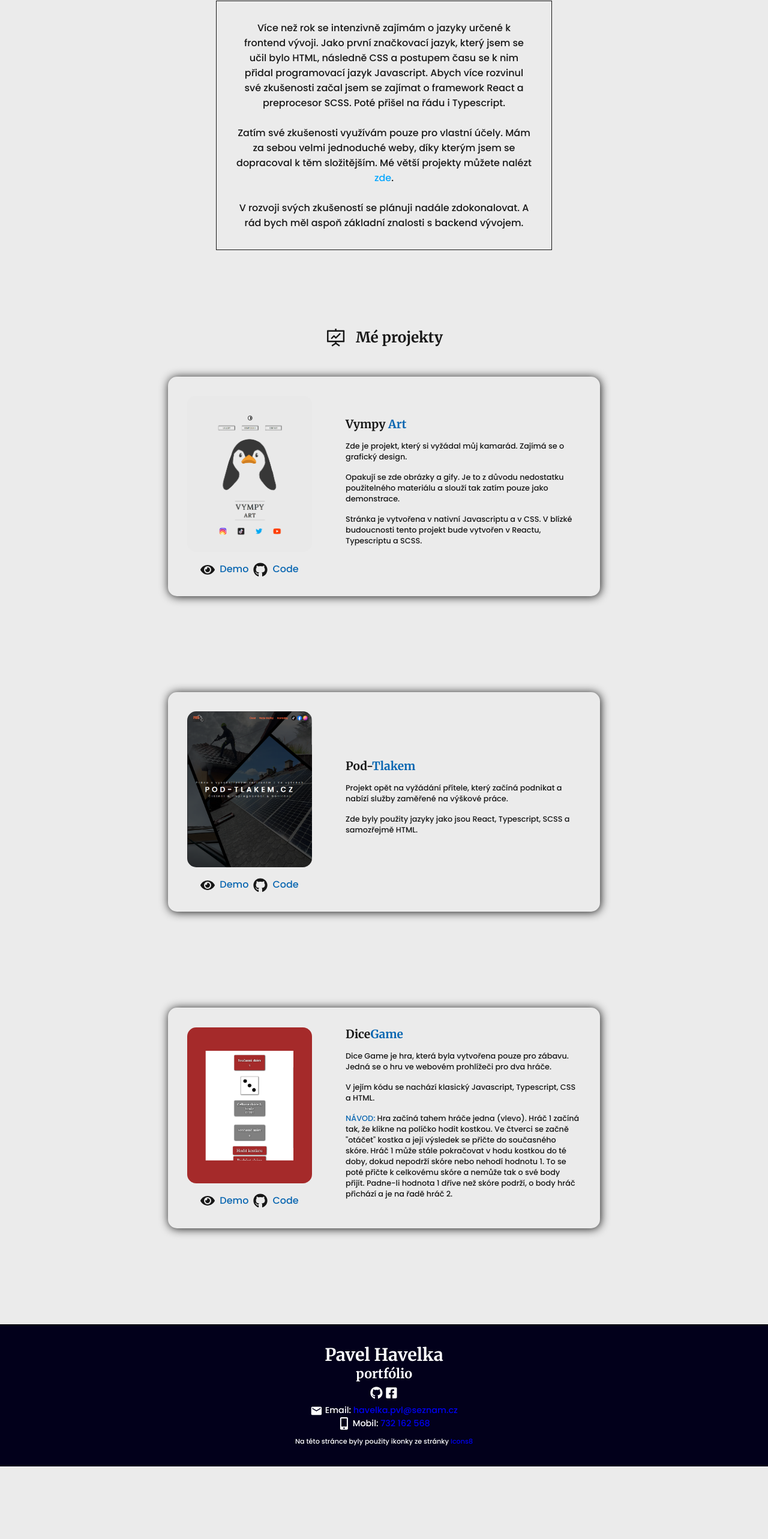
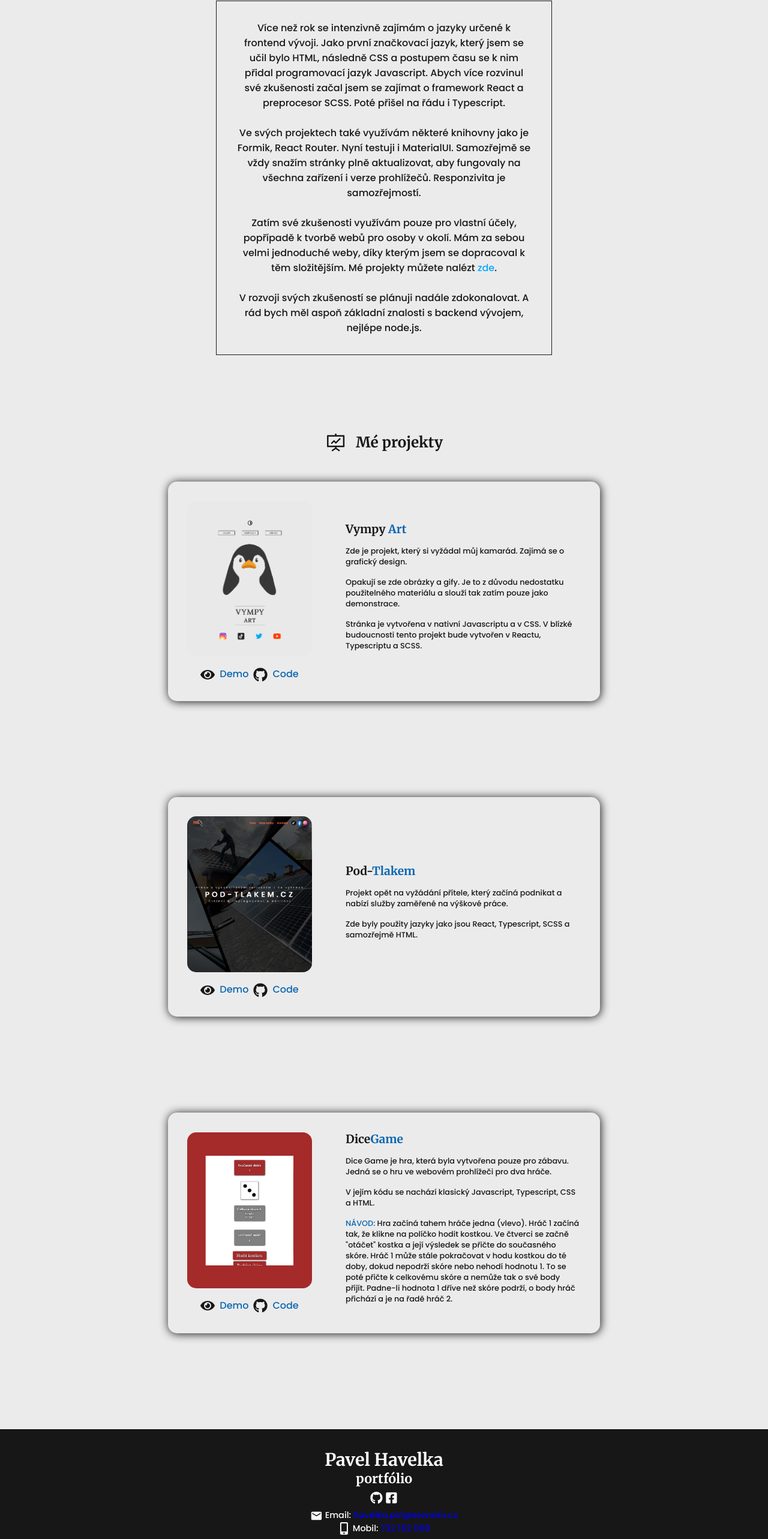
Before and after one commit to PikeHavelka/portfolio, a React (Create React App) app: page / in a window 1280 px wide. Shown: the part 823-3389 px from the top of the page at 60% size. Before the commit the page ends 3268 px from the top, so only its background shows below. Built offline with nearby package versions, Linux system fonts and the light colour scheme.

Commit message:
added text to about me section

```diff
--- a/src/index.css
+++ b/src/index.css
@@ -25,7 +25,7 @@ body {
   --light-theme-bg: rgba(0, 0, 0, 0.9);
   --navbar-title-text: rgba(235, 235, 235);
   --general-design-color: #08a8ff;
-  --navbar-bg: #02001b;
+  --navbar-bg: rgba(0, 0, 0, 0.9);
   --hamburger-nav-bar-bg: rgba(8, 169, 255, 0.2);
 }
 
--- a/src/layout/aboutMe/AboutMe.tsx
+++ b/src/layout/aboutMe/AboutMe.tsx
@@ -10,11 +10,15 @@ function AboutMe() {
 
       <br />
 
-      <p>Zatím své zkušenosti využívám pouze pro vlastní účely. Mám za sebou velmi jednoduché weby, díky kterým jsem se dopracoval k těm složitějším. Mé větší projekty můžete nalézt <a href="https://github.com/PikeHavelka">zde</a>.</p>
+      <p>Ve svých projektech také využívám některé knihovny jako je Formik, React Router. Nyní testuji i MaterialUI. Samozřejmě se vždy snažím stránky plně aktualizovat, aby fungovaly na všechna zařízení i verze prohlížečů. Responzivita je samozřejmostí.</p>
 
       <br />
 
-      <p>V rozvoji svých zkušeností se plánuji nadále zdokonalovat. A rád bych měl aspoň základní znalosti s backend vývojem.</p>
+      <p>Zatím své zkušenosti využívám pouze pro vlastní účely, popřípadě k tvorbě webů pro osoby v okolí. Mám za sebou velmi jednoduché weby, díky kterým jsem se dopracoval k těm složitějším. Mé projekty můžete nalézt <a href="https://github.com/PikeHavelka">zde</a>.</p>
+
+      <br />
+
+      <p>V rozvoji svých zkušeností se plánuji nadále zdokonalovat. A rád bych měl aspoň základní znalosti s backend vývojem, nejlépe node.js.</p>
     </div>
     </section>
   )
--- a/src/layout/footer/footer.css
+++ b/src/layout/footer/footer.css
@@ -1,6 +1,6 @@
 /* Footer */
 footer {
-  background: #02001b;
+  background: rgba(0, 0, 0, 0.9);
   color: white;
   padding: 2rem 0;
   font-size: .9rem;
```
